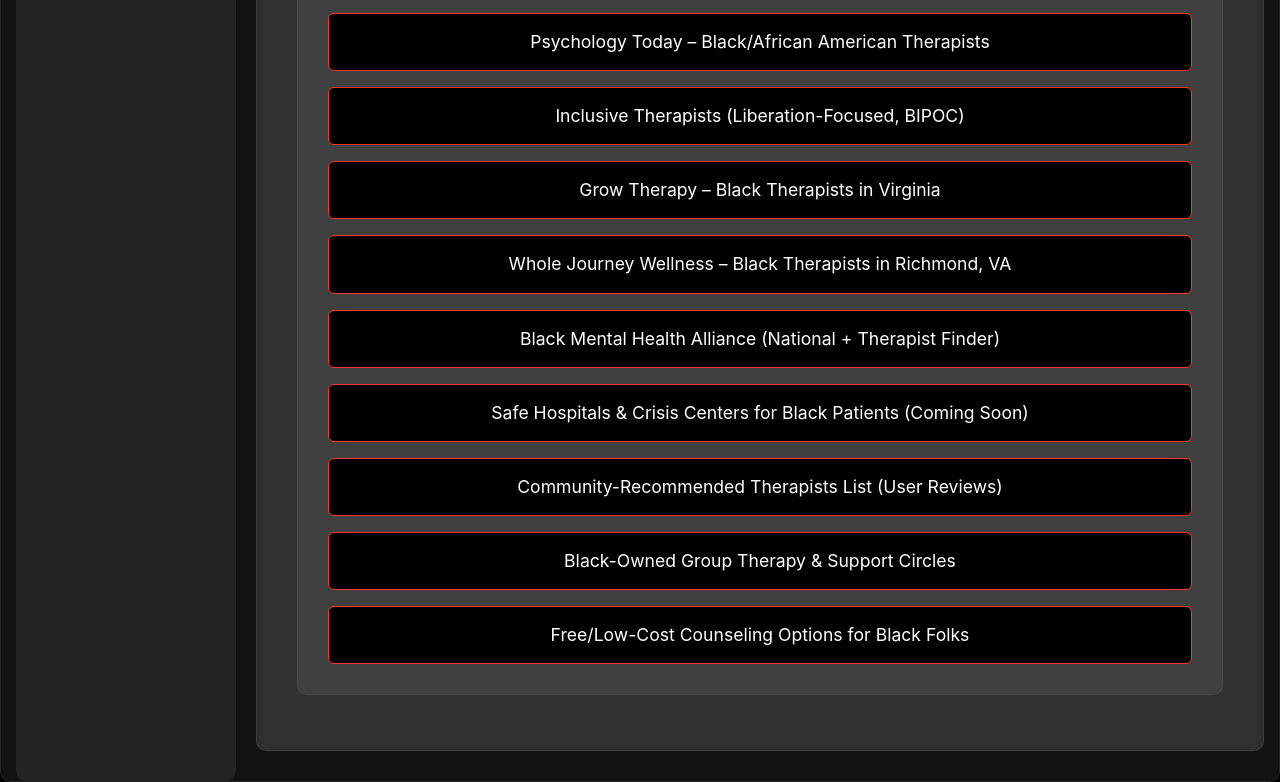
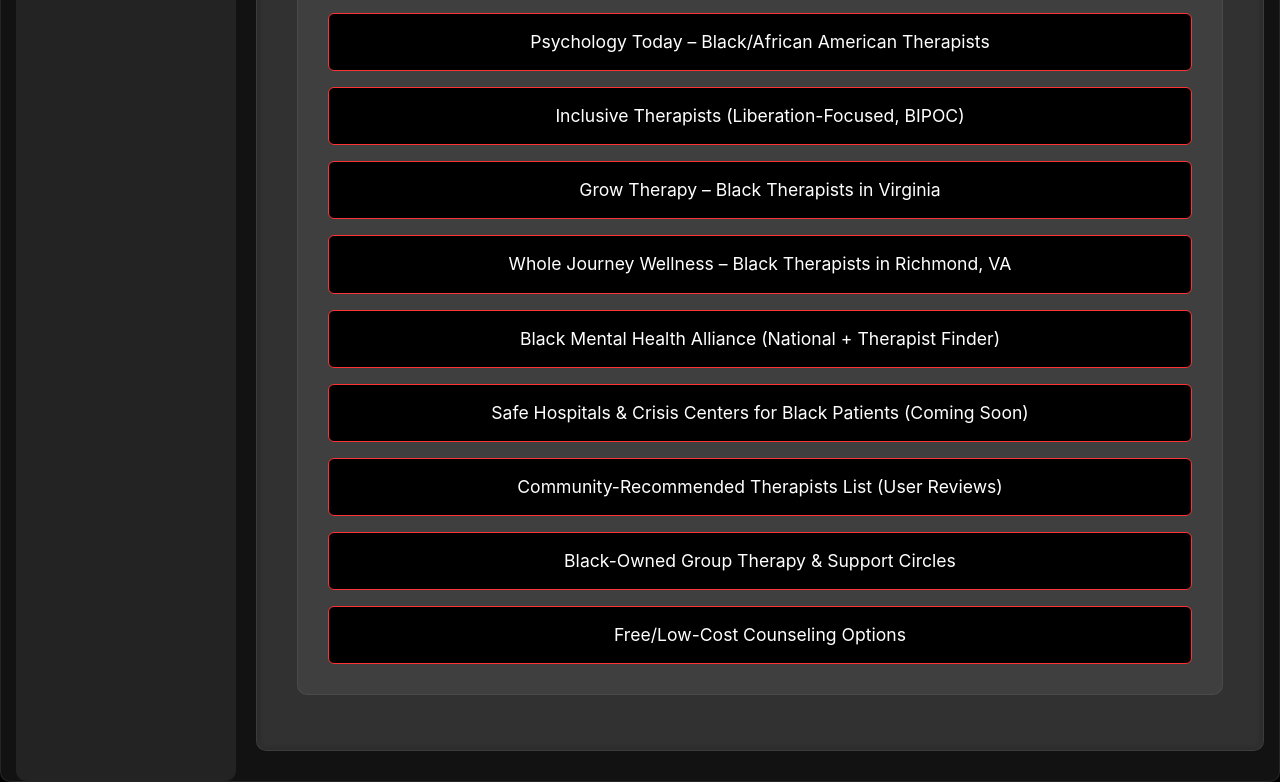
Before and after one commit to spawn-of-sin/black-on-black-true-crime, a plain HTML site: page pages/help.html in a window 1280 px wide. Shown: the part 811-1593 px from the top of the page. Drawn offline with Linux system fonts and the light colour scheme.

Commit message:
Update counseling options link text

```diff
--- a/pages/help.html
+++ b/pages/help.html
@@ -97,7 +97,7 @@
                     </a>
 
                     <a href="#" class="btn">
-                        Free/Low-Cost Counseling Options for Black Folks
+                        Free/Low-Cost Counseling Options
                     </a>
                 </div>
             </div>
```
